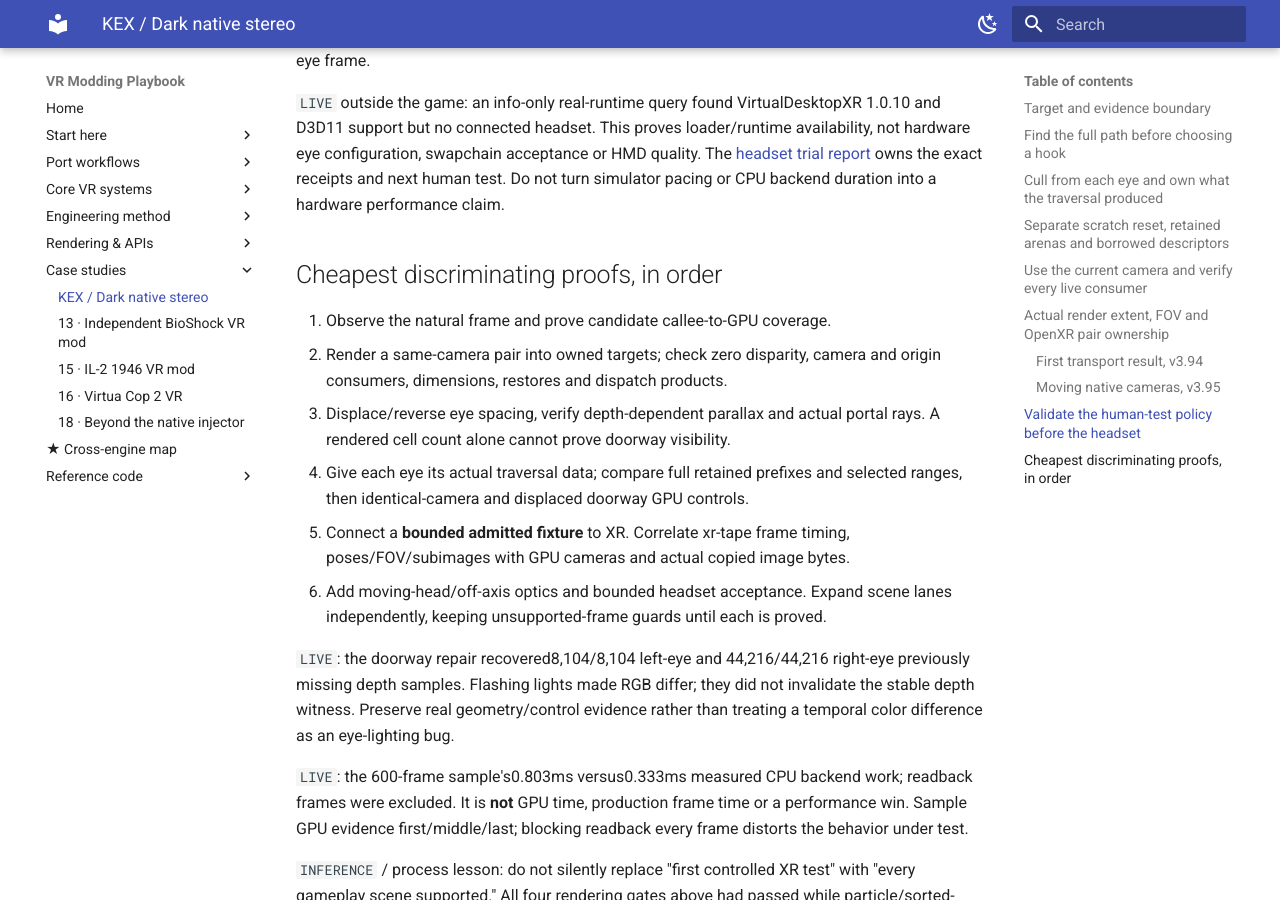
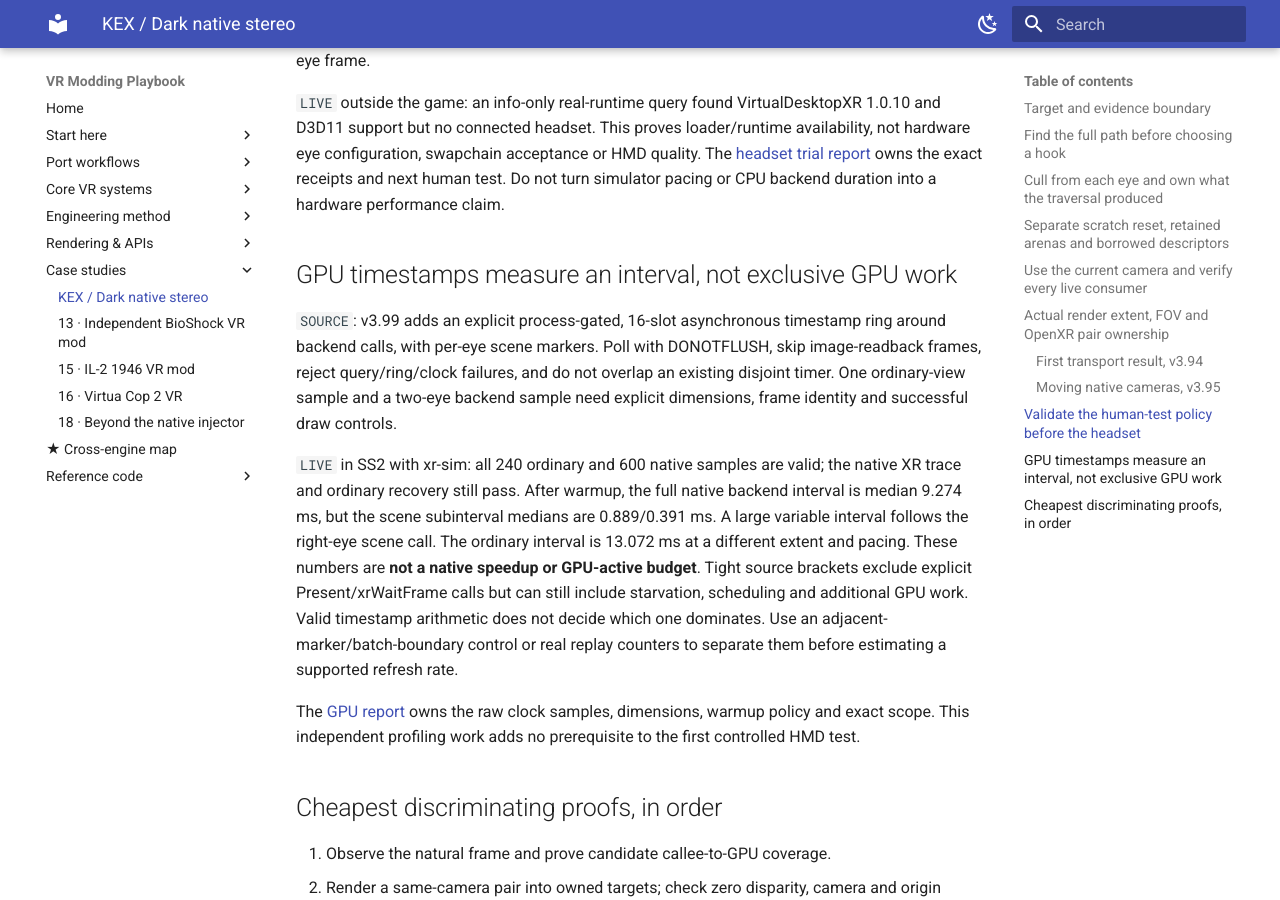
Before and after one commit to phunkaeg/vr-modding-playbook, an MkDocs documentation site: the page built from docs/kex-dark-native-stereo.md, in a window 1280 px wide and 900 px high, scrolled down 6863 px. Built offline with MkDocs 1.6.1 and Material for MkDocs 9.7.7, drawn with Linux system fonts in a browser that asks for light colours.

Commit message:
phase 1.2.1: distinguish GPU timestamp intervals from active work

```diff
--- a/docs/kex-dark-native-stereo.md
+++ b/docs/kex-dark-native-stereo.md
@@ -287,6 +287,29 @@ The [headset trial report](<D:/Dev Debug/ss2vr-native-stereo/docs/NATIVE_STEREO_
 owns the exact receipts and next human test. Do not turn simulator pacing or CPU
 backend duration into a hardware performance claim.
 
+## GPU timestamps measure an interval, not exclusive GPU work
+
+`SOURCE`: v3.99 adds an explicit process-gated, 16-slot asynchronous timestamp
+ring around backend calls, with per-eye scene markers. Poll with DONOTFLUSH,
+skip image-readback frames, reject query/ring/clock failures, and do not overlap
+an existing disjoint timer. One ordinary-view sample and a two-eye backend
+sample need explicit dimensions, frame identity and successful draw controls.
+
+`LIVE` in SS2 with xr-sim: all 240 ordinary and 600 native samples are valid;
+the native XR trace and ordinary recovery still pass. After warmup, the full
+native backend interval is median 9.274 ms, but the scene subinterval medians
+are 0.889/0.391 ms. A large variable interval follows the right-eye scene call.
+The ordinary interval is 13.072 ms at a different extent and pacing. These
+numbers are **not a native speedup or GPU-active budget**. Tight source brackets
+exclude explicit Present/xrWaitFrame calls but can still include starvation,
+scheduling and additional GPU work. Valid timestamp arithmetic does not decide
+which one dominates. Use an adjacent-marker/batch-boundary control or real replay
+counters to separate them before estimating a supported refresh rate.
+
+The [GPU report](<D:/Dev Debug/ss2vr-native-stereo/docs/NATIVE_STEREO_GPU_COST.md>)
+owns the raw clock samples, dimensions, warmup policy and exact scope. This
+independent profiling work adds no prerequisite to the first controlled HMD test.
+
 ## Cheapest discriminating proofs, in order
 
 1. Observe the natural frame and prove candidate callee-to-GPU coverage.
```
